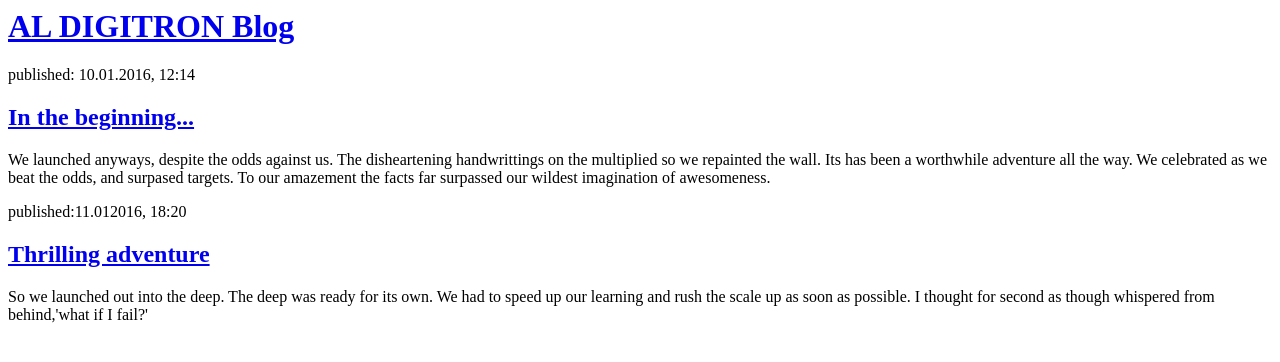
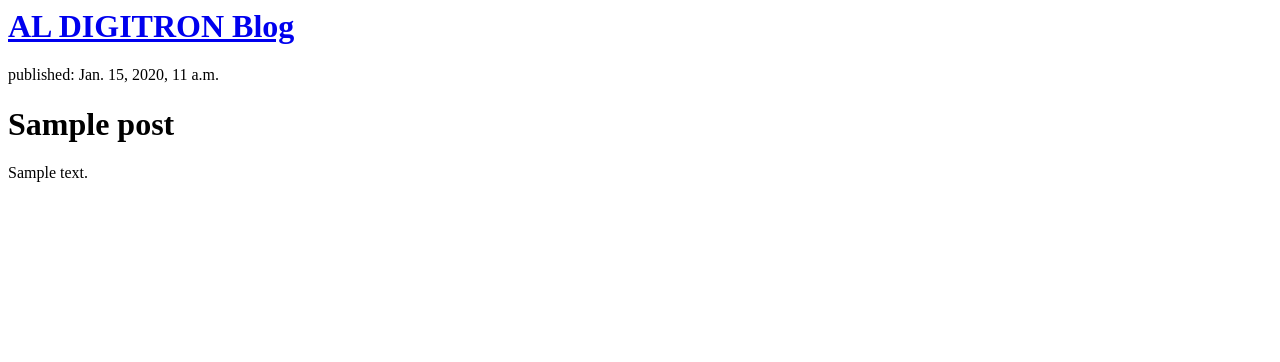
Before and after one commit to aldigitronapps/my-first-blog, a Django app: template blog/templates/blog/post_list.html in a window 1280 px wide. Shown: the top 362 px of the page. Run offline with Django 3.2, Linux system fonts and the light colour scheme; the template is opened without the code that fills it: values that come from a table or form of the project are taken from there, others are empty; tables that the repository leaves empty hold one stand-in row (values such as "Sample post").

Commit message:
Modified templates to displayposts from database

```diff
--- a/blog/templates/blog/post_list.html
+++ b/blog/templates/blog/post_list.html
@@ -4,14 +4,16 @@
 	</head>
 
 	<body>
-		<div><h1><a href="#">AL DIGITRON Blog</a></h1></div>
+		<div><h1><a href="/">AL DIGITRON Blog</a></h1></div>
 
-		<div><p>published: 10.01.2016, 12:14</p>
-			<h2><a href="#">In the beginning...</a></h2>
-			<p>We launched anyways, despite the odds against us. The disheartening handwrittings on the multiplied so we repainted the wall. Its has been a worthwhile adventure all the way. We celebrated as we beat the odds, and surpased targets. To our amazement the facts far surpassed our wildest imagination of awesomeness.</p>
+		{% for post in posts %}
+		<div>
+			<p>published: {{ post.published_date }}</p>
+			<h1><a href=""></a>{{ post.title }}</h1>
+
+			<p>{{ post.text|linebreaks }}</p>
 		</div>
-		<div><p>published:11.012016, 18:20</p>
-			<h2><a href="#">Thrilling adventure</a></h2>
-			<p>So we launched out into the deep. The deep was ready for its own. We had to speed up our learning and rush the scale up as soon as possible. I thought for second as though whispered from behind,'what if I fail?'</p></div>
+
+		{% endfor %}
 	</body>
 </html>
--- a/blog/views.py
+++ b/blog/views.py
@@ -1,5 +1,8 @@
 from django.shortcuts import render
+from django.utils import timezone
+from .models import Post
 
 # Create your views here.
 def post_list(request):
-	return render(request, 'blog/post_list.html', {})
+	posts = Post.objects.filter(published_date__lte=timezone.now()).order_by('published_date')
+	return render(request, 'blog/post_list.html', {'posts':posts})
```
